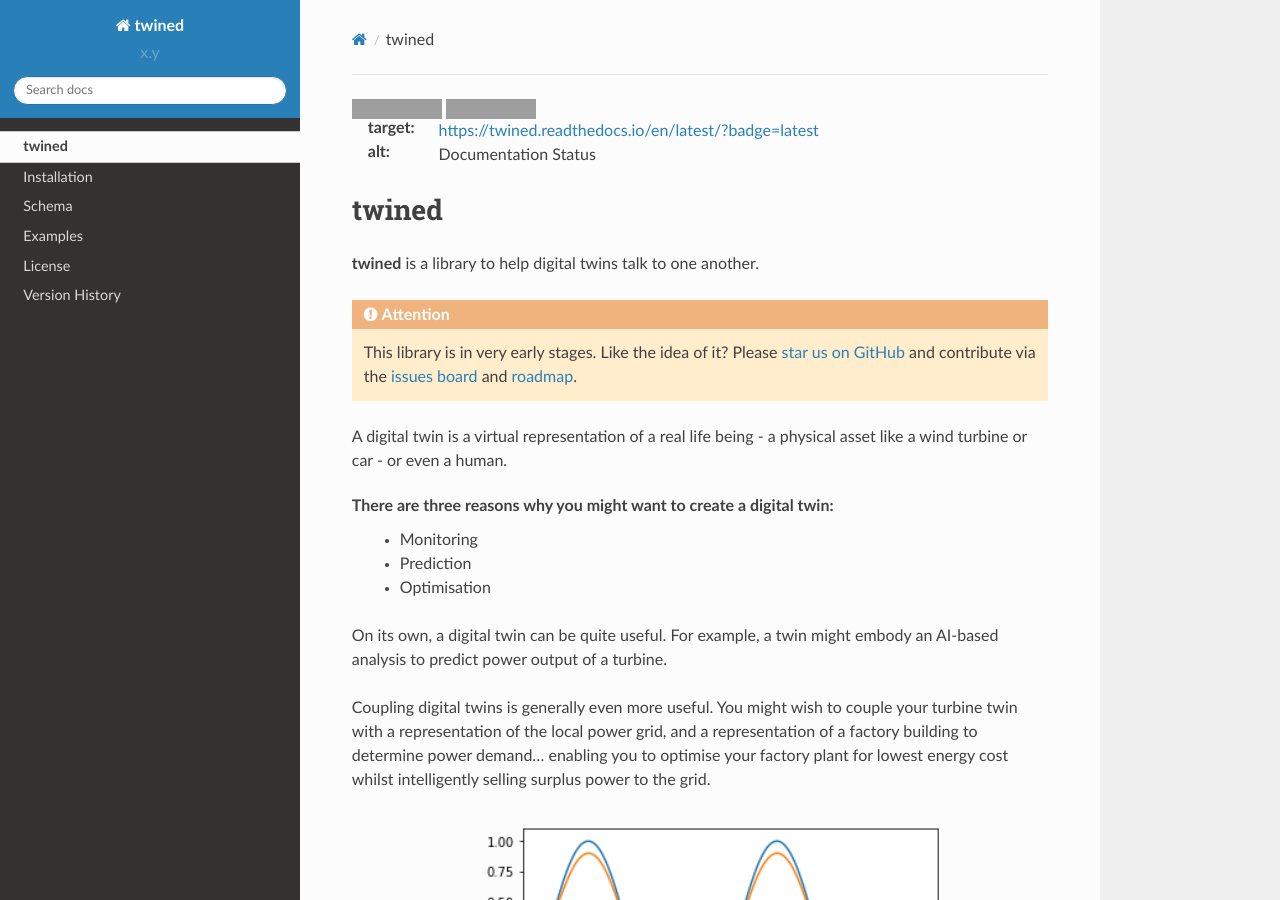
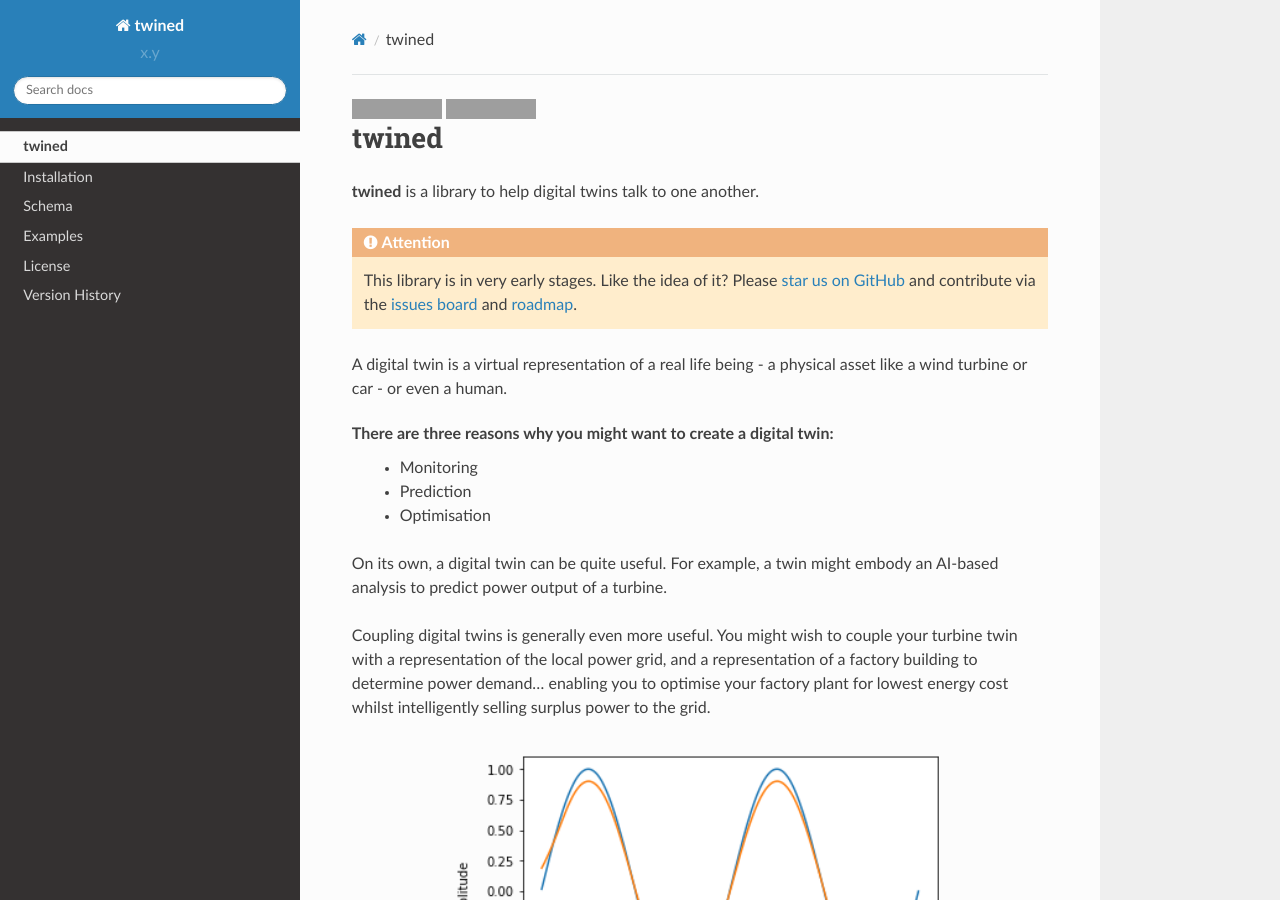
Before and after one commit to octue/twined, a Sphinx documentation site: the page built from docs/source/index.rst, in a window 1280 px wide and 900 px high. Built offline with Sphinx 7.4.7 and the Read the Docs theme 2.0.0, drawn with Linux system fonts in a browser that asks for light colours; pages that are not in the unit, such as notebooks, are missing from menus; part of the change alters nothing that is shown; grey boxes are pictures that could not be loaded.

Commit message:
DOC Fixed badge metadata

```diff
--- a/docs/source/index.rst
+++ b/docs/source/index.rst
@@ -1,8 +1,9 @@
 .. image:: https://codecov.io/gh/octue/twined/branch/master/graph/badge.svg
   :target: https://codecov.io/gh/octue/twined
+  :alt: Code coverage
 .. image:: https://readthedocs.org/projects/twined/badge/?version=latest
-:target: https://twined.readthedocs.io/en/latest/?badge=latest
-:alt: Documentation Status
+  :target: https://twined.readthedocs.io/en/latest/?badge=latest
+  :alt: Documentation Status
 
 ======
 twined
```
